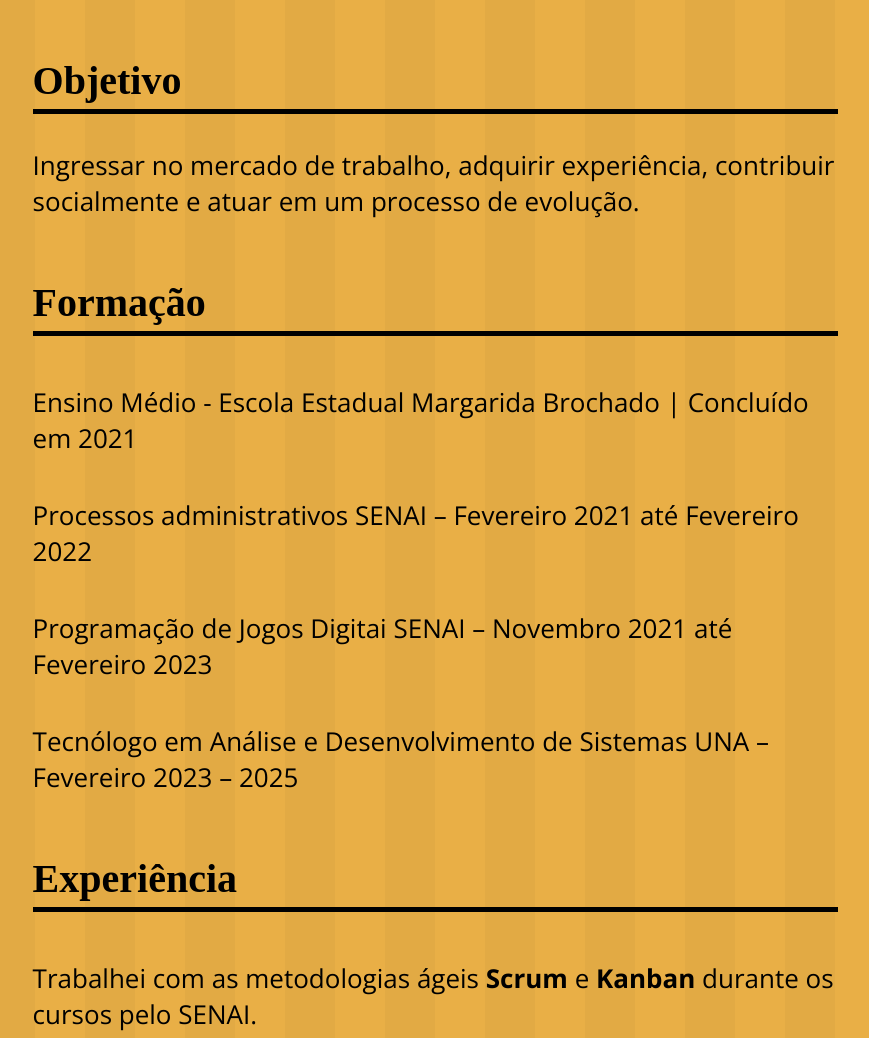
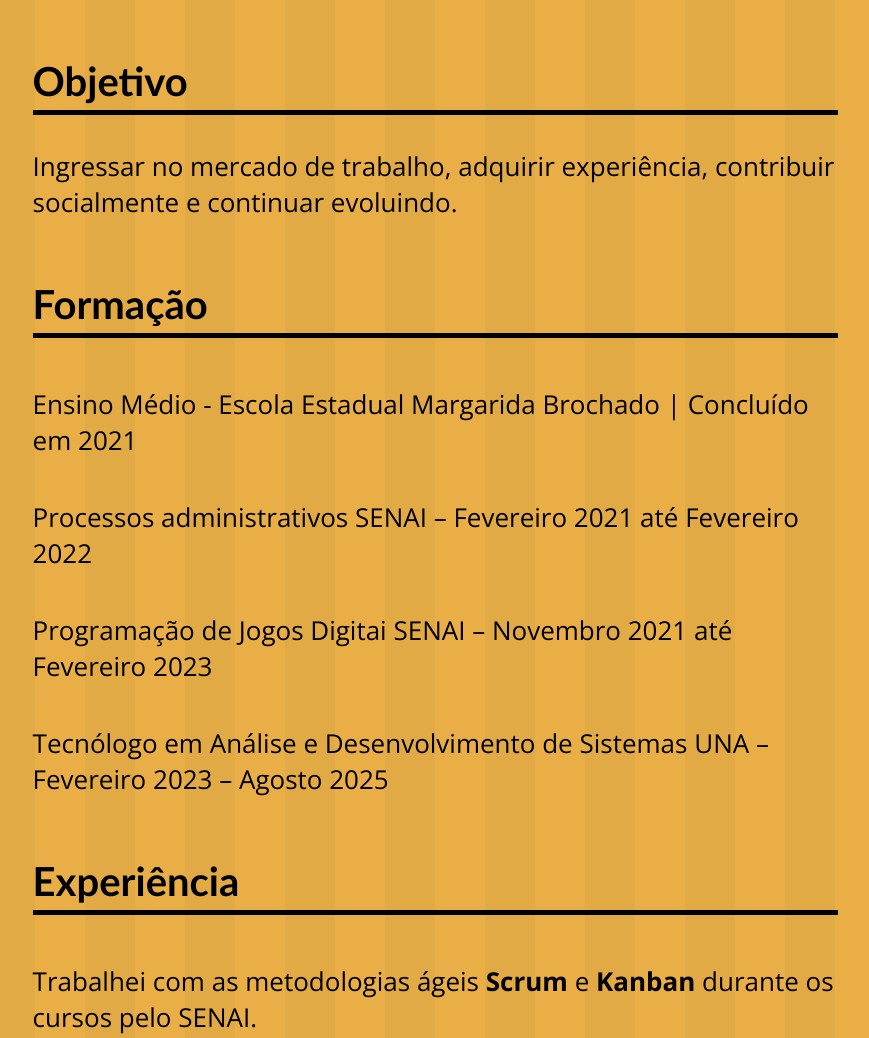
Before and after one commit to yallisin/yallison-curriculo, a plain HTML site: page index.html in a window 1280 px wide. Shown: the part 540-1578 px from the top of the page, without its empty margins (165-1034 px from the left). Drawn offline with nearby package versions, Linux system fonts and the light colour scheme.

Commit message:
Modifiquei pelo Windows

```diff
--- a/Assets/css/styles.css
+++ b/Assets/css/styles.css
@@ -36,6 +36,7 @@ padding-left: 15%;
 
 .objetivo h1
 {
+  font-family: 'Gill Sans', 'Gill Sans MT', Calibri, 'Trebuchet MS', sans-serif;
   font-size: 2rem;
   border-bottom: 5px solid black;
   padding-bottom: 5px;
@@ -62,6 +63,7 @@ padding-top: 15px;
 
 .formacao h1
  {
+    font-family: 'Gill Sans', 'Gill Sans MT', Calibri, 'Trebuchet MS', sans-serif;
     font-size: 2rem;
     border-bottom: 5px solid black;
     padding-bottom: 5px;
@@ -73,6 +75,7 @@ padding-top: 15px;
 }
 
 .experiencia h1 {
+    font-family: 'Gill Sans', 'Gill Sans MT', Calibri, 'Trebuchet MS', sans-serif;
     font-size: 2rem;
     border-bottom: 5px solid black;
     padding-bottom: 5px;
@@ -87,6 +90,7 @@ padding-top: 15px;
 }
 
 .informacoes h1 {
+    font-family: 'Gill Sans', 'Gill Sans MT', Calibri, 'Trebuchet MS', sans-serif;
     font-size: 2rem;
     border-bottom: 5px solid black;
     padding-bottom: 5px;
--- a/index.html
+++ b/index.html
@@ -21,7 +21,7 @@
             <h1>Objetivo</h1>
             <p>
                 Ingressar no mercado de trabalho,
-                adquirir experiência, contribuir socialmente e atuar em um processo de evolução.
+                adquirir experiência, contribuir socialmente e continuar evoluindo.
             </p>
         </div>
 
@@ -30,7 +30,7 @@
             <p>Ensino Médio - Escola Estadual Margarida Brochado | Concluído em 2021 </p>
             <p>Processos administrativos SENAI – Fevereiro 2021 até Fevereiro 2022</p>
             <p>Programação de Jogos Digitai SENAI – Novembro 2021 até Fevereiro 2023</p>
-            <p>Tecnólogo em Análise e Desenvolvimento de Sistemas UNA  – Fevereiro 2023 – 2025</p>
+            <p>Tecnólogo em Análise e Desenvolvimento de Sistemas UNA  – Fevereiro 2023 – Agosto 2025</p>
         </div>
 
         <div class="experiencia">
```
